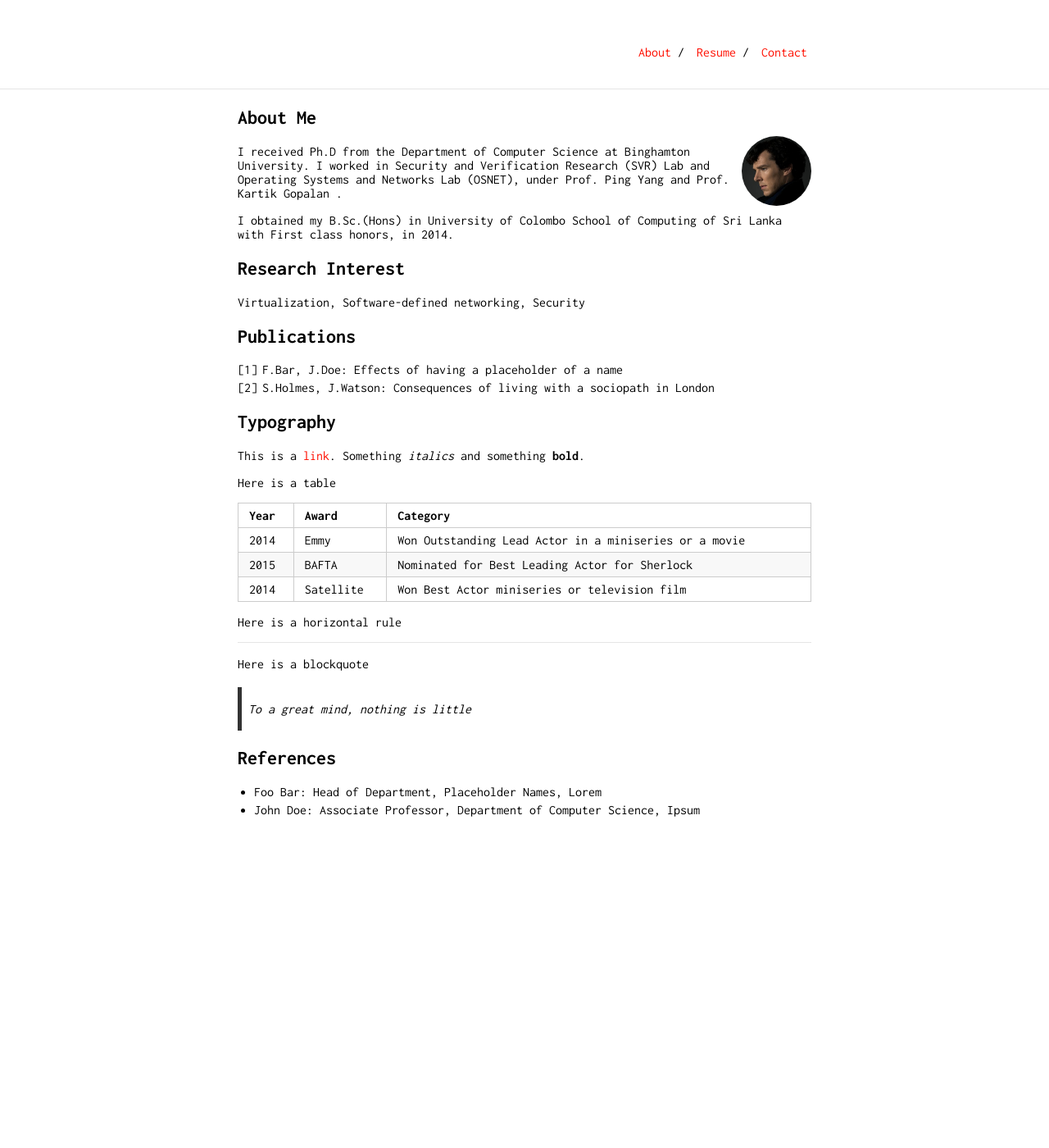
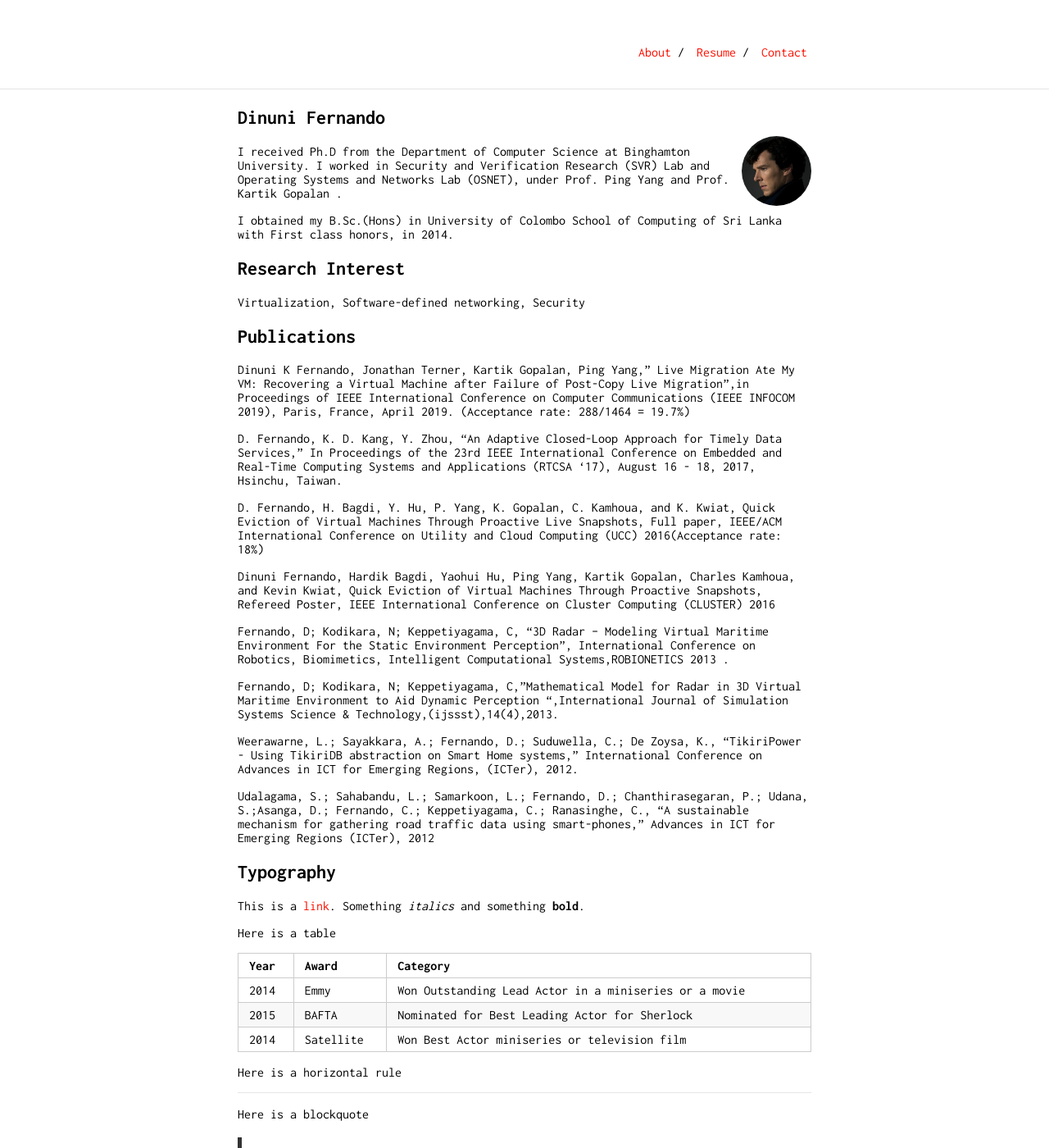
Before and after one commit to dinuni/dinuni.github.io, a Jekyll site: the page built from index.md, in a window 1280 px wide and 1400 px high. Shown: the whole window at 82% size. Built offline with Jekyll 4.4.1, drawn with Linux system fonts in a browser that asks for light colours; our own code applies the rules of GitHub Pages for plain Markdown files.

Commit message:
adding content

```diff
--- a/index.md
+++ b/index.md
@@ -1,4 +1,4 @@
-## About Me
+## Dinuni Fernando
 
 <img class="profile-picture" src="sherlock.jpg">
 
@@ -12,9 +12,21 @@ I obtained my B.Sc.(Hons) in University of Colombo School of Computing of Sri La
 Virtualization, Software-defined networking, Security
 ## Publications
 
-1. F.Bar, J.Doe: Effects of having a placeholder of a name
-2. S.Holmes, J.Watson: Consequences of living with a sociopath in London
+Dinuni K Fernando, Jonathan Terner, Kartik Gopalan, Ping Yang," Live Migration Ate My VM: Recovering a Virtual Machine after Failure of Post-Copy Live Migration",in Proceedings of IEEE International Conference on Computer Communications (IEEE INFOCOM 2019), Paris, France, April 2019. (Acceptance rate: 288/1464 = 19.7%)
 
+D. Fernando, K. D. Kang, Y. Zhou, "An Adaptive Closed-Loop Approach for Timely Data Services," In Proceedings of the 23rd IEEE International Conference on Embedded and Real-Time Computing Systems and Applications (RTCSA '17), August 16 - 18, 2017, Hsinchu, Taiwan.
+
+D. Fernando, H. Bagdi, Y. Hu, P. Yang, K. Gopalan, C. Kamhoua, and K. Kwiat, Quick Eviction of Virtual Machines Through Proactive Live Snapshots, Full paper, IEEE/ACM International Conference on Utility and Cloud Computing (UCC) 2016(Acceptance rate: 18%)
+
+Dinuni Fernando, Hardik Bagdi, Yaohui Hu, Ping Yang, Kartik Gopalan, Charles Kamhoua, and Kevin Kwiat, Quick Eviction of Virtual Machines Through Proactive Snapshots, Refereed Poster, IEEE International Conference on Cluster Computing (CLUSTER) 2016
+
+Fernando, D; Kodikara, N; Keppetiyagama, C, "3D Radar – Modeling Virtual Maritime Environment For the Static Environment Perception", International Conference on Robotics, Biomimetics, Intelligent Computational Systems,ROBIONETICS 2013 .
+
+Fernando, D; Kodikara, N; Keppetiyagama, C,"Mathematical Model for Radar in 3D Virtual Maritime Environment to Aid Dynamic Perception ",International Journal of Simulation Systems Science & Technology,(ijssst),14(4),2013.
+
+Weerawarne, L.; Sayakkara, A.; Fernando, D.; Suduwella, C.; De Zoysa, K., "TikiriPower - Using TikiriDB abstraction on Smart Home systems," International Conference on Advances in ICT for Emerging Regions, (ICTer), 2012.
+
+Udalagama, S.; Sahabandu, L.; Samarkoon, L.; Fernando, D.; Chanthirasegaran, P.; Udana, S.;Asanga, D.; Fernando, C.; Keppetiyagama, C.; Ranasinghe, C., "A sustainable mechanism for gathering road traffic data using smart-phones," Advances in ICT for Emerging Regions (ICTer), 2012
 ## Typography
 
 This is a [link](http://google.com). Something *italics* and something **bold**.
```
